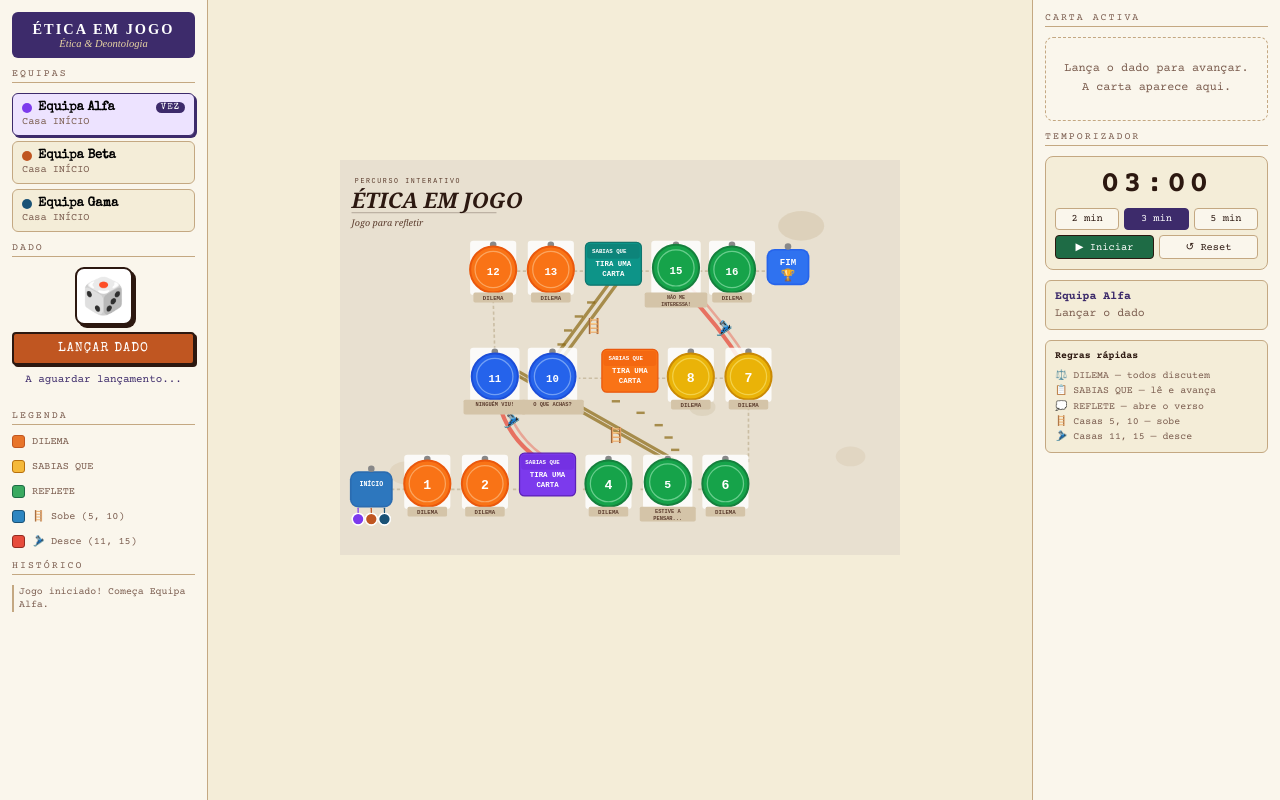
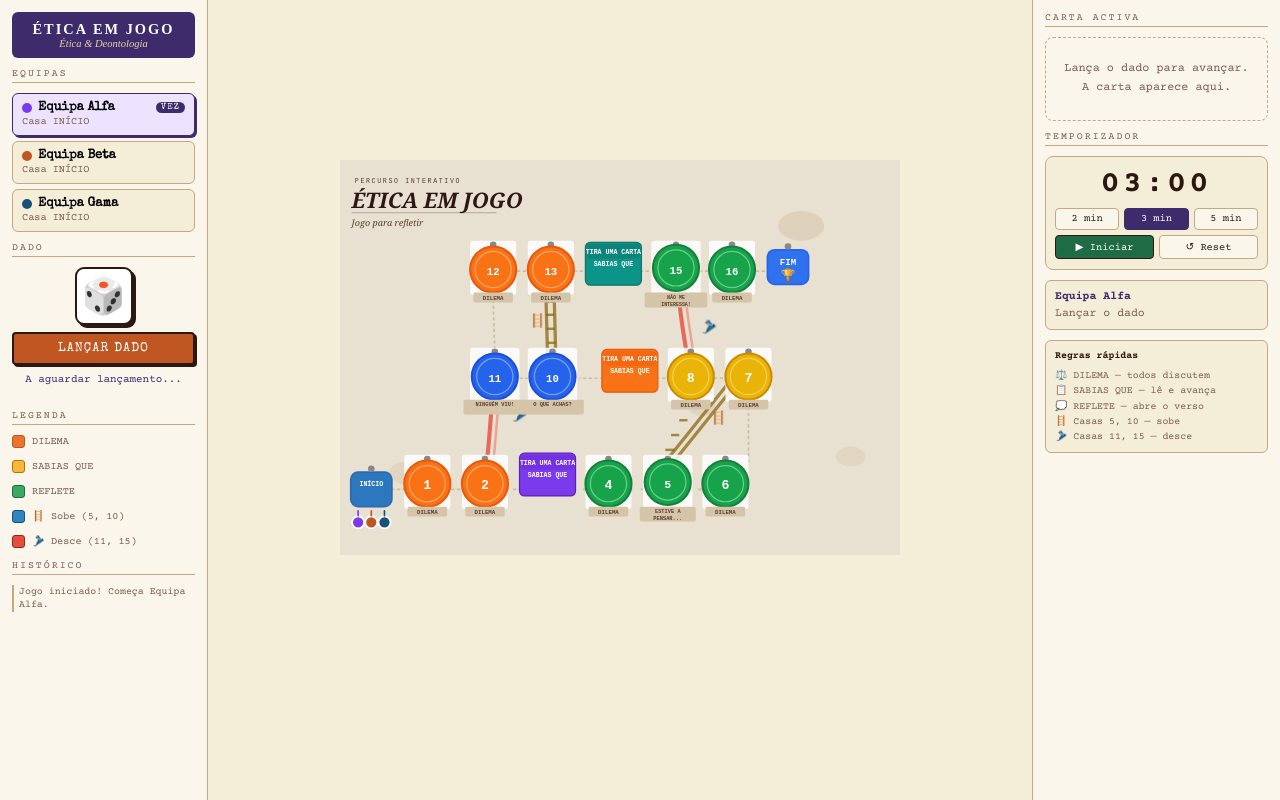
Before and after one commit to EnfermEtica/etica-em-jogo, a React (Create React App) app: page / in a window 1280 px wide. Both pictures are taken after a click on the button "▶ INICIAR JOGO". Built offline with nearby package versions, Linux system fonts and the light colour scheme.

Commit message:
Add files via upload

```diff
--- a/src/components/Board.jsx
+++ b/src/components/Board.jsx
@@ -1,5 +1,5 @@
 import React from 'react';
-import { BOARD, TELEPORTS } from '../data';
+import { BOARD } from '../data';
 
 const POS = [
   [38,  400],  // 0  INÍCIO
@@ -7,25 +7,22 @@ const POS = [
   [176, 395],  // 2
   [252, 385],  // 3  SABIAS
   [326, 395],  // 4
-  [398, 393],  // 5  ESTIVE A PENSAR
+  [398, 393],  // 5  ESTIVE A PENSAR  🪜→7
   [468, 395],  // 6
   [496, 265],  // 7
   [426, 265],  // 8
   [354, 258],  // 9  SABIAS
-  [258, 265],  // 10 O QUE ACHAS
-  [188, 265],  // 11 NINGUÉM VIU
+  [258, 265],  // 10 O QUE ACHAS     🪜→13
+  [188, 265],  // 11 NINGUÉM VIU     🎿→2
   [186, 135],  // 12
   [256, 135],  // 13
   [332, 128],  // 14 SABIAS
-  [408, 133],  // 15 NÃO ME INTERESSA
+  [408, 133],  // 15 NÃO ME INTERESSA 🎿→8
   [476, 135],  // 16
   [544, 132],  // 17 FIM
 ];
 
-const TEAM_COLORS_FALLBACK = ['#7c3aed','#c05621','#1a5276','#1e6b45','#8b1a1a'];
-
 export default function Board({ positions, teams }) {
-  // Para cada posição, quais equipas estão lá
   const teamsAtPos = {};
   teams.forEach((t, i) => {
     const p = positions[i];
@@ -37,96 +34,80 @@ export default function Board({ positions, teams }) {
     const here = teamsAtPos[posIdx] || [];
     if (here.length === 0) return null;
     const [cx, cy] = POS[posIdx];
-    // Posicionar peças abaixo da casa, centradas
     const pieceR = 7;
     const spacing = 16;
     const totalW = (here.length - 1) * spacing;
     return here.map((tm, ti) => {
       const px = cx - totalW / 2 + ti * spacing;
-      const py = cy + 36;
+      const py = cy + 40;
       return (
         <g key={ti}>
-          <circle cx={px} cy={py} r={pieceR + 1} fill="white"/>
+          <circle cx={px} cy={py} r={pieceR + 1.5} fill="white" opacity="0.9"/>
           <circle cx={px} cy={py} r={pieceR} fill={tm.color} stroke="white" strokeWidth="1.5"/>
-          {/* seta a apontar para a casa */}
-          <line x1={px} y1={py - pieceR - 1} x2={px} y2={py - pieceR - 6}
-            stroke={tm.color} strokeWidth="1.5" strokeLinecap="round"/>
+          <line x1={px} y1={py - pieceR - 1} x2={px} y2={py - pieceR - 7}
+            stroke={tm.color} strokeWidth="2" strokeLinecap="round"/>
         </g>
       );
     });
   };
 
   return (
-    <svg viewBox="0 0 680 480" width="100%" role="img"
-      xmlns="http://www.w3.org/2000/svg">
+    <svg viewBox="0 0 680 480" width="100%" role="img" xmlns="http://www.w3.org/2000/svg">
       <title>Ética em Jogo — Tabuleiro</title>
-      <desc>Tabuleiro do jogo com 18 casas em percurso serpente</desc>
 
-      {/* Fundo bege */}
-      <rect width="680" height="480" fill="#e8e0d0" rx="0"/>
+      {/* Fundo */}
+      <rect width="680" height="480" fill="#e8e0d0"/>
       <ellipse cx="560" cy="80"  rx="28" ry="18" fill="#d4c4a8" opacity="0.5"/>
       <ellipse cx="80"  cy="380" rx="20" ry="14" fill="#d4c4a8" opacity="0.4"/>
       <ellipse cx="440" cy="300" rx="16" ry="11" fill="#c8b898" opacity="0.3"/>
       <ellipse cx="620" cy="360" rx="18" ry="12" fill="#d4c4a8" opacity="0.35"/>
 
-      {/* ── BRANDING canto superior esquerdo ── */}
-      <text x="18" y="28" fill="#5c3d2e" fontSize={8}
-        fontFamily="'Courier New',monospace" letterSpacing="2">PERCURSO INTERATIVO</text>
-      <text x="14" y="58" fill="#2c1810" fontSize={26}
-        fontFamily="Georgia,serif" fontStyle="italic" fontWeight="700">ÉTICA EM JOGO</text>
+      {/* Branding canto superior esquerdo */}
+      <text x="18" y="28" fill="#5c3d2e" fontSize={8} fontFamily="'Courier New',monospace" letterSpacing="2">PERCURSO INTERATIVO</text>
+      <text x="14" y="58" fill="#2c1810" fontSize={26} fontFamily="Georgia,serif" fontStyle="italic" fontWeight="700">ÉTICA EM JOGO</text>
       <line x1="14" y1="64" x2="190" y2="64" stroke="#2c1810" strokeWidth="1" opacity="0.35"/>
-      <text x="14" y="80" fill="#5c3d2e" fontSize={11}
-        fontFamily="Georgia,serif" fontStyle="italic">Jogo para refletir</text>
+      <text x="14" y="80" fill="#5c3d2e" fontSize={11} fontFamily="Georgia,serif" fontStyle="italic">Jogo para refletir</text>
 
-      {/* ── LIGAÇÕES percurso ── */}
-      {/* Fila baixo */}
-      {[[55,400,95,400],[135,400,170,400],[210,400,240,400],[295,400,325,400],[365,400,395,400],[435,400,465,400]].map(([x1,y1,x2,y2],i) => (
-        <line key={i} x1={x1} y1={y1} x2={x2} y2={y2} stroke="#b8a888" strokeWidth="2" strokeDasharray="4,3" opacity="0.6"/>
+      {/* Ligações percurso */}
+      {[[55,400,95,400],[135,400,170,400],[210,400,240,400],[295,400,325,400],[365,400,395,400],[435,400,465,400]].map(([x1,y1,x2,y2],i)=>(
+        <line key={`bl${i}`} x1={x1} y1={y1} x2={x2} y2={y2} stroke="#b8a888" strokeWidth="2" strokeDasharray="4,3" opacity="0.6"/>
       ))}
-      {/* Subida 6→7 */}
       <line x1="496" y1="367" x2="496" y2="295" stroke="#b8a888" strokeWidth="2" strokeDasharray="4,3" opacity="0.6"/>
-      {/* Fila meio */}
-      {[[465,265,435,265],[395,265,375,265],[320,265,290,265],[250,265,218,265]].map(([x1,y1,x2,y2],i) => (
-        <line key={i} x1={x1} y1={y1} x2={x2} y2={y2} stroke="#b8a888" strokeWidth="2" strokeDasharray="4,3" opacity="0.6"/>
+      {[[465,265,435,265],[395,265,375,265],[320,265,290,265],[250,265,218,265]].map(([x1,y1,x2,y2],i)=>(
+        <line key={`ml${i}`} x1={x1} y1={y1} x2={x2} y2={y2} stroke="#b8a888" strokeWidth="2" strokeDasharray="4,3" opacity="0.6"/>
       ))}
-      {/* Subida 11→12 */}
       <line x1="188" y1="237" x2="186" y2="168" stroke="#b8a888" strokeWidth="2" strokeDasharray="4,3" opacity="0.6"/>
-      {/* Fila cima */}
-      {[[215,135,228,135],[284,135,300,135],[364,135,380,135],[436,135,450,135],[505,135,530,135]].map(([x1,y1,x2,y2],i) => (
-        <line key={i} x1={x1} y1={y1} x2={x2} y2={y2} stroke="#b8a888" strokeWidth="2" strokeDasharray="4,3" opacity="0.6"/>
+      {[[215,135,228,135],[284,135,300,135],[364,135,380,135],[436,135,450,135],[505,135,530,135]].map(([x1,y1,x2,y2],i)=>(
+        <line key={`tl${i}`} x1={x1} y1={y1} x2={x2} y2={y2} stroke="#b8a888" strokeWidth="2" strokeDasharray="4,3" opacity="0.6"/>
       ))}
 
-      {/* ── ESCADAS ── */}
-      {/* 5→11 */}
-      <line x1="398" y1="365" x2="200" y2="253" stroke="#8B6914" strokeWidth="4" strokeLinecap="round" opacity="0.7"/>
-      <line x1="408" y1="365" x2="210" y2="253" stroke="#8B6914" strokeWidth="4" strokeLinecap="round" opacity="0.7"/>
-      {[[402,352,412,352],[394,337,404,337],[382,322,392,322],[360,307,370,307],[330,293,340,293]].map(([x1,y1,x2,y2],i)=>(
-        <line key={i} x1={x1} y1={y1} x2={x2} y2={y2} stroke="#8B6914" strokeWidth="3" opacity="0.7"/>
+      {/* ── ESCADA 5→7: [398,393]→[496,265] ── */}
+      <line x1="394" y1="368" x2="490" y2="248" stroke="#8B6914" strokeWidth="4" strokeLinecap="round" opacity="0.75"/>
+      <line x1="404" y1="368" x2="500" y2="248" stroke="#8B6914" strokeWidth="4" strokeLinecap="round" opacity="0.75"/>
+      {[[395,352,406,352],[402,334,412,334],[412,316,422,316],[428,300,437,300],[443,282,452,282]].map(([x1,y1,x2,y2],i)=>(
+        <line key={`r57${i}`} x1={x1} y1={y1} x2={x2} y2={y2} stroke="#8B6914" strokeWidth="3" opacity="0.75"/>
       ))}
-      <text x="335" y="340" fill="#5a3e00" fontSize={18} fontFamily="sans-serif" textAnchor="middle">🪜</text>
+      <text x="460" y="318" fill="#5a3e00" fontSize={16} fontFamily="sans-serif" textAnchor="middle">🪜</text>
 
-      {/* 10→14 */}
-      <line x1="262" y1="238" x2="325" y2="152" stroke="#8B6914" strokeWidth="4" strokeLinecap="round" opacity="0.7"/>
-      <line x1="272" y1="238" x2="335" y2="152" stroke="#8B6914" strokeWidth="4" strokeLinecap="round" opacity="0.7"/>
-      {[[264,224,274,224],[272,207,282,207],[285,190,295,190],[300,173,310,173]].map(([x1,y1,x2,y2],i)=>(
-        <line key={i} x1={x1} y1={y1} x2={x2} y2={y2} stroke="#8B6914" strokeWidth="3" opacity="0.7"/>
+      {/* ── ESCADA 10→13: [258,265]→[256,135] quase vertical ── */}
+      <line x1="252" y1="238" x2="250" y2="162" stroke="#8B6914" strokeWidth="4" strokeLinecap="round" opacity="0.75"/>
+      <line x1="262" y1="238" x2="260" y2="162" stroke="#8B6914" strokeWidth="4" strokeLinecap="round" opacity="0.75"/>
+      {[[252,222,262,222],[251,205,261,205],[250,188,260,188],[250,172,260,172]].map(([x1,y1,x2,y2],i)=>(
+        <line key={`r1013${i}`} x1={x1} y1={y1} x2={x2} y2={y2} stroke="#8B6914" strokeWidth="3" opacity="0.75"/>
       ))}
-      <text x="308" y="208" fill="#5a3e00" fontSize={18} fontFamily="sans-serif" textAnchor="middle">🪜</text>
+      <text x="240" y="200" fill="#5a3e00" fontSize={16} fontFamily="sans-serif" textAnchor="middle">🪜</text>
 
-      {/* ── ESCORREGADORES ── */}
-      {/* 11→3 */}
-      <path d="M188 238 Q182 335 258 373" stroke="#e74c3c" strokeWidth="5" fill="none" strokeLinecap="round" opacity="0.75"/>
-      <path d="M196 236 Q190 333 266 370" stroke="#e74c3c" strokeWidth="3" fill="none" strokeLinecap="round" opacity="0.4"/>
-      <text x="208" y="322" fill="#922b21" fontSize={18} fontFamily="sans-serif" textAnchor="middle">🎿</text>
+      {/* ── ESCORREGADOR 11→2: [188,265]→[176,395] quase vertical ── */}
+      <path d="M188 240 Q184 310 178 372" stroke="#e74c3c" strokeWidth="5" fill="none" strokeLinecap="round" opacity="0.8"/>
+      <path d="M196 238 Q192 308 186 370" stroke="#e74c3c" strokeWidth="3" fill="none" strokeLinecap="round" opacity="0.4"/>
+      <text x="218" y="315" fill="#922b21" fontSize={16} fontFamily="sans-serif" textAnchor="middle">🎿</text>
 
-      {/* 15→7 */}
-      <path d="M418 158 Q460 200 490 250" stroke="#e74c3c" strokeWidth="5" fill="none" strokeLinecap="round" opacity="0.75"/>
-      <path d="M426 155 Q468 198 498 248" stroke="#e74c3c" strokeWidth="3" fill="none" strokeLinecap="round" opacity="0.4"/>
-      <text x="466" y="210" fill="#922b21" fontSize={18} fontFamily="sans-serif" textAnchor="middle">🎿</text>
+      {/* ── ESCORREGADOR 15→8: [408,133]→[426,265] quase vertical ── */}
+      <path d="M410 158 Q415 200 422 242" stroke="#e74c3c" strokeWidth="5" fill="none" strokeLinecap="round" opacity="0.8"/>
+      <path d="M418 156 Q423 198 430 240" stroke="#e74c3c" strokeWidth="3" fill="none" strokeLinecap="round" opacity="0.4"/>
+      <text x="448" y="208" fill="#922b21" fontSize={16} fontFamily="sans-serif" textAnchor="middle">🎿</text>
 
-      {/* ══════════════════════════════════
-           CASAS — FILA BAIXO
-          ══════════════════════════════════ */}
+      {/* ═══════════════ CASAS FILA BAIXO ═══════════════ */}
 
       {/* INÍCIO */}
       <rect x="12" y="378" width="52" height="44" rx="10" fill="#2b6cb0"/>
@@ -135,7 +116,7 @@ export default function Board({ positions, teams }) {
       <circle cx="38" cy="375" r="4" fill="#888"/>
       {renderPieces(0)}
 
-      {/* Casa 1 — laranja */}
+      {/* Casa 1 */}
       <rect x="78" y="358" width="56" height="66" rx="4" fill="white" opacity="0.85"/>
       <circle cx="106" cy="363" r="4" fill="#888"/>
       <circle cx="106" cy="393" r="28" fill="#f97316" stroke="#ea580c" strokeWidth="2.5"/>
@@ -145,7 +126,7 @@ export default function Board({ positions, teams }) {
       <text x="106" y="430" fill="#5c3d2e" fontSize={7} fontWeight="700" textAnchor="middle" fontFamily="'Courier New',monospace">DILEMA</text>
       {renderPieces(1)}
 
-      {/* Casa 2 — laranja */}
+      {/* Casa 2 */}
       <rect x="148" y="358" width="56" height="66" rx="4" fill="white" opacity="0.85"/>
       <circle cx="176" cy="363" r="4" fill="#888"/>
       <circle cx="176" cy="393" r="28" fill="#f97316" stroke="#ea580c" strokeWidth="2.5"/>
@@ -155,15 +136,14 @@ export default function Board({ positions, teams }) {
       <text x="176" y="430" fill="#5c3d2e" fontSize={7} fontWeight="700" textAnchor="middle" fontFamily="'Courier New',monospace">DILEMA</text>
       {renderPieces(2)}
 
-      {/* Casa 3 — SABIAS QUE (roxa) */}
+      {/* Casa 3 — SABIAS (roxa) */}
       <rect x="218" y="356" width="68" height="52" rx="6" fill="#7c3aed" stroke="#5b21b6" strokeWidth="1.5"/>
       <rect x="220" y="358" width="64" height="18" rx="3" fill="#6d28d9" opacity="0.5"/>
-      <text x="225" y="369" fill="white" fontSize={7} fontFamily="'Courier New',monospace" fontWeight="700">SABIAS QUE</text>
-      <text x="252" y="385" fill="white" fontSize={9} fontWeight="700" textAnchor="middle" fontFamily="'Courier New',monospace">TIRA UMA</text>
-      <text x="252" y="397" fill="white" fontSize={9} fontWeight="700" textAnchor="middle" fontFamily="'Courier New',monospace">CARTA</text>
+      <text x="252" y="370" fill="white" fontSize={8} fontFamily="'Courier New',monospace" fontWeight="700" textAnchor="middle">TIRA UMA CARTA</text>
+      <text x="252" y="385" fill="white" fontSize={8} fontWeight="700" textAnchor="middle" fontFamily="'Courier New',monospace">SABIAS QUE</text>
       {renderPieces(3)}
 
-      {/* Casa 4 — verde */}
+      {/* Casa 4 */}
       <rect x="298" y="358" width="56" height="66" rx="4" fill="white" opacity="0.85"/>
       <circle cx="326" cy="363" r="4" fill="#888"/>
       <circle cx="326" cy="393" r="28" fill="#16a34a" stroke="#15803d" strokeWidth="2.5"/>
@@ -173,7 +153,7 @@ export default function Board({ positions, teams }) {
       <text x="326" y="430" fill="#5c3d2e" fontSize={7} fontWeight="700" textAnchor="middle" fontFamily="'Courier New',monospace">DILEMA</text>
       {renderPieces(4)}
 
-      {/* Casa 5 — verde, ESTIVE A PENSAR */}
+      {/* Casa 5 — ESTIVE A PENSAR */}
       <rect x="368" y="358" width="60" height="66" rx="4" fill="white" opacity="0.85"/>
       <circle cx="398" cy="363" r="4" fill="#888"/>
       <circle cx="398" cy="391" r="28" fill="#16a34a" stroke="#15803d" strokeWidth="2.5"/>
@@ -184,7 +164,7 @@ export default function Board({ positions, teams }) {
       <text x="398" y="437" fill="#5c3d2e" fontSize={6.5} fontWeight="700" textAnchor="middle" fontFamily="'Courier New',monospace">PENSAR...</text>
       {renderPieces(5)}
 
-      {/* Casa 6 — verde */}
+      {/* Casa 6 */}
       <rect x="440" y="358" width="56" height="66" rx="4" fill="white" opacity="0.85"/>
       <circle cx="468" cy="363" r="4" fill="#888"/>
       <circle cx="468" cy="393" r="28" fill="#16a34a" stroke="#15803d" strokeWidth="2.5"/>
@@ -194,11 +174,9 @@ export default function Board({ positions, teams }) {
       <text x="468" y="430" fill="#5c3d2e" fontSize={7} fontWeight="700" textAnchor="middle" fontFamily="'Courier New',monospace">DILEMA</text>
       {renderPieces(6)}
 
-      {/* ══════════════════════════════════
-           CASAS — FILA MEIO
-          ══════════════════════════════════ */}
+      {/* ═══════════════ CASAS FILA MEIO ═══════════════ */}
 
-      {/* Casa 7 — amarelo */}
+      {/* Casa 7 */}
       <rect x="468" y="228" width="56" height="66" rx="4" fill="white" opacity="0.85"/>
       <circle cx="496" cy="233" r="4" fill="#888"/>
       <circle cx="496" cy="263" r="28" fill="#eab308" stroke="#ca8a04" strokeWidth="2.5"/>
@@ -208,7 +186,7 @@ export default function Board({ positions, teams }) {
       <text x="496" y="300" fill="#5c3d2e" fontSize={7} fontWeight="700" textAnchor="middle" fontFamily="'Courier New',monospace">DILEMA</text>
       {renderPieces(7)}
 
-      {/* Casa 8 — amarelo */}
+      {/* Casa 8 */}
       <rect x="398" y="228" width="56" height="66" rx="4" fill="white" opacity="0.85"/>
       <circle cx="426" cy="233" r="4" fill="#888"/>
       <circle cx="426" cy="263" r="28" fill="#eab308" stroke="#ca8a04" strokeWidth="2.5"/>
@@ -218,15 +196,14 @@ export default function Board({ positions, teams }) {
       <text x="426" y="300" fill="#5c3d2e" fontSize={7} fontWeight="700" textAnchor="middle" fontFamily="'Courier New',monospace">DILEMA</text>
       {renderPieces(8)}
 
-      {/* Casa 9 — SABIAS QUE (laranja) */}
+      {/* Casa 9 — SABIAS (laranja) */}
       <rect x="318" y="230" width="68" height="52" rx="6" fill="#f97316" stroke="#ea580c" strokeWidth="1.5"/>
       <rect x="320" y="232" width="64" height="18" rx="3" fill="#ea580c" opacity="0.4"/>
-      <text x="326" y="243" fill="white" fontSize={7} fontFamily="'Courier New',monospace" fontWeight="700">SABIAS QUE</text>
-      <text x="352" y="259" fill="white" fontSize={9} fontWeight="700" textAnchor="middle" fontFamily="'Courier New',monospace">TIRA UMA</text>
-      <text x="352" y="271" fill="white" fontSize={9} fontWeight="700" textAnchor="middle" fontFamily="'Courier New',monospace">CARTA</text>
+      <text x="352" y="244" fill="white" fontSize={8} fontFamily="'Courier New',monospace" fontWeight="700" textAnchor="middle">TIRA UMA CARTA</text>
+      <text x="352" y="259" fill="white" fontSize={8} fontWeight="700" textAnchor="middle" fontFamily="'Courier New',monospace">SABIAS QUE</text>
       {renderPieces(9)}
 
-      {/* Casa 10 — azul, O QUE ACHAS? */}
+      {/* Casa 10 — O QUE ACHAS? */}
       <rect x="228" y="228" width="60" height="66" rx="4" fill="white" opacity="0.85"/>
       <circle cx="258" cy="233" r="4" fill="#888"/>
       <circle cx="258" cy="263" r="28" fill="#2563eb" stroke="#1d4ed8" strokeWidth="2.5"/>
@@ -236,7 +213,7 @@ export default function Board({ positions, teams }) {
       <text x="258" y="299" fill="#5c3d2e" fontSize={6.5} fontWeight="700" textAnchor="middle" fontFamily="'Courier New',monospace">O QUE ACHAS?</text>
       {renderPieces(10)}
 
-      {/* Casa 11 — azul, NINGUÉM VIU! */}
+      {/* Casa 11 — NINGUÉM VIU! */}
       <rect x="158" y="228" width="60" height="66" rx="4" fill="white" opacity="0.85"/>
       <circle cx="188" cy="233" r="4" fill="#888"/>
       <circle cx="188" cy="263" r="28" fill="#2563eb" stroke="#1d4ed8" strokeWidth="2.5"/>
@@ -246,11 +223,9 @@ export default function Board({ positions, teams }) {
       <text x="188" y="299" fill="#5c3d2e" fontSize={6.5} fontWeight="700" textAnchor="middle" fontFamily="'Courier New',monospace">NINGUÉM VIU!</text>
       {renderPieces(11)}
 
-      {/* ══════════════════════════════════
-           CASAS — FILA CIMA
-          ══════════════════════════════════ */}
+      {/* ═══════════════ CASAS FILA CIMA ═══════════════ */}
 
-      {/* Casa 12 — laranja */}
+      {/* Casa 12 */}
       <rect x="158" y="98" width="56" height="66" rx="4" fill="white" opacity="0.85"/>
       <circle cx="186" cy="103" r="4" fill="#888"/>
       <circle cx="186" cy="133" r="28" fill="#f97316" stroke="#ea580c" strokeWidth="2.5"/>
@@ -260,7 +235,7 @@ export default function Board({ positions, teams }) {
       <text x="186" y="170" fill="#5c3d2e" fontSize={7} fontWeight="700" textAnchor="middle" fontFamily="'Courier New',monospace">DILEMA</text>
       {renderPieces(12)}
 
-      {/* Casa 13 — laranja */}
+      {/* Casa 13 */}
       <rect x="228" y="98" width="56" height="66" rx="4" fill="white" opacity="0.85"/>
       <circle cx="256" cy="103" r="4" fill="#888"/>
       <circle cx="256" cy="133" r="28" fill="#f97316" stroke="#ea580c" strokeWidth="2.5"/>
@@ -270,15 +245,14 @@ export default function Board({ positions, teams }) {
       <text x="256" y="170" fill="#5c3d2e" fontSize={7} fontWeight="700" textAnchor="middle" fontFamily="'Courier New',monospace">DILEMA</text>
       {renderPieces(13)}
 
-      {/* Casa 14 — SABIAS QUE (verde-azulado) */}
+      {/* Casa 14 — SABIAS (verde-azulado) */}
       <rect x="298" y="100" width="68" height="52" rx="6" fill="#0d9488" stroke="#0f766e" strokeWidth="1.5"/>
       <rect x="300" y="102" width="64" height="18" rx="3" fill="#0f766e" opacity="0.5"/>
-      <text x="306" y="113" fill="white" fontSize={7} fontFamily="'Courier New',monospace" fontWeight="700">SABIAS QUE</text>
-      <text x="332" y="129" fill="white" fontSize={9} fontWeight="700" textAnchor="middle" fontFamily="'Courier New',monospace">TIRA UMA</text>
-      <text x="332" y="141" fill="white" fontSize={9} fontWeight="700" textAnchor="middle" fontFamily="'Courier New',monospace">CARTA</text>
+      <text x="332" y="114" fill="white" fontSize={8} fontFamily="'Courier New',monospace" fontWeight="700" textAnchor="middle">TIRA UMA CARTA</text>
+      <text x="332" y="129" fill="white" fontSize={8} fontWeight="700" textAnchor="middle" fontFamily="'Courier New',monospace">SABIAS QUE</text>
       {renderPieces(14)}
 
-      {/* Casa 15 — verde, NÃO ME INTERESSA! */}
+      {/* Casa 15 — NÃO ME INTERESSA! */}
       <rect x="378" y="98" width="60" height="66" rx="4" fill="white" opacity="0.85"/>
       <circle cx="408" cy="103" r="4" fill="#888"/>
       <circle cx="408" cy="131" r="28" fill="#16a34a" stroke="#15803d" strokeWidth="2.5"/>
@@ -289,7 +263,7 @@ export default function Board({ positions, teams }) {
       <text x="408" y="177" fill="#5c3d2e" fontSize={6} fontWeight="700" textAnchor="middle" fontFamily="'Courier New',monospace">INTERESSA!</text>
       {renderPieces(15)}
 
-      {/* Casa 16 — verde */}
+      {/* Casa 16 */}
       <rect x="448" y="98" width="56" height="66" rx="4" fill="white" opacity="0.85"/>
       <circle cx="476" cy="103" r="4" fill="#888"/>
       <circle cx="476" cy="133" r="28" fill="#16a34a" stroke="#15803d" strokeWidth="2.5"/>
```
